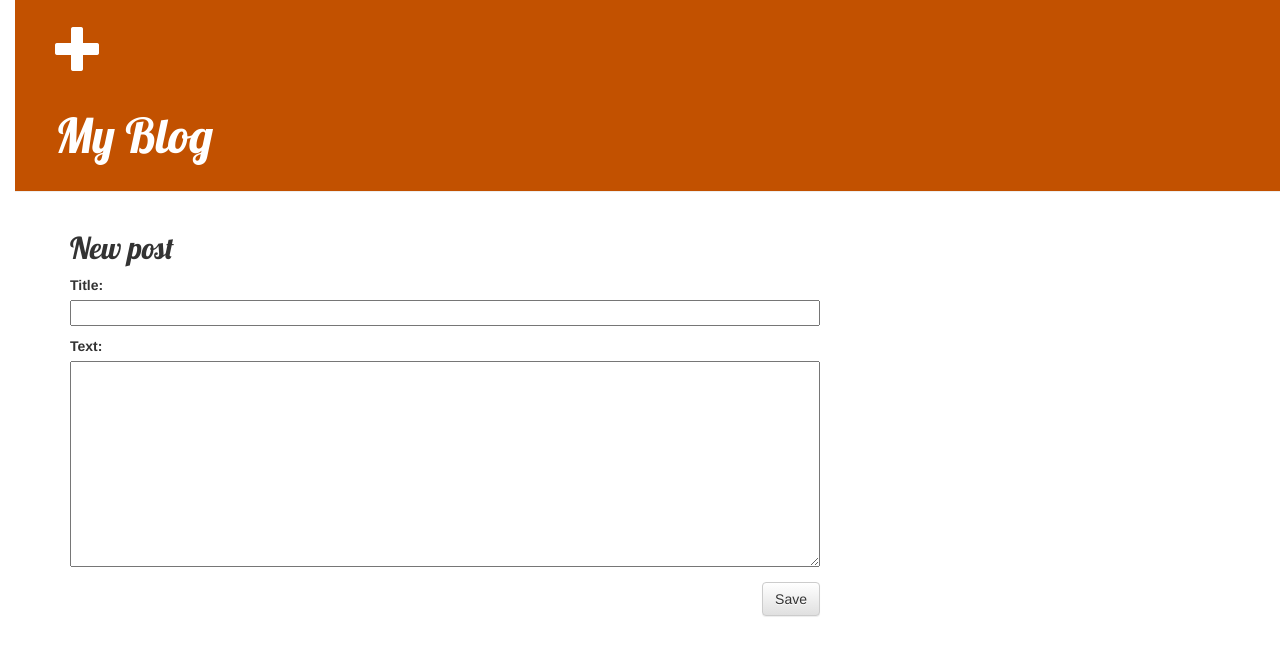
After one commit to SlawekMaciejewski/Django_first, a Django app: page /post/new/ in a window 1280 px wide. The commit adds this page. Shown: the top 656 px of the page. Run offline with Django 3.2, Linux system fonts and the light colour scheme; some libraries are stand-ins or nearby versions.

Commit message:
Added form for add new post and added page with post detail

```diff
--- /dev/null
+++ b/blog/forms.py
@@ -0,0 +1,8 @@
+from django import forms
+from .models import Post
+
+
+class PostForm(forms.ModelForm):
+    class Meta:
+        model = Post
+        fields = ('title', 'text',)
--- a/blog/templates/blog/base.html
+++ b/blog/templates/blog/base.html
@@ -11,6 +11,7 @@
 </head>
 <body>
 <div class="page-header">
+    <a href="{% url 'post_new' %}" class=><span class="glyphicon glyphicon-plus"></span></a>
     <h1><a href="/">My Blog</a></h1>
 </div>
 <div class="content container">
--- /dev/null
+++ b/blog/templates/blog/post_edit.html
@@ -0,0 +1,9 @@
+{% extends 'blog/base.html' %}
+{% block content %}
+<h2>New post</h2>
+<form method="post" class="post-form">
+    {% csrf_token %}
+    {{ form.as_p }}
+    <button type="submit" class="save btn btn-default">Save</button>
+</form>
+{% endblock %}
--- a/blog/urls.py
+++ b/blog/urls.py
@@ -4,5 +4,6 @@ from . import views
 
 urlpatterns = [
     path('', views.post_list, name='post_list'),
-    path('post/<int:pk>/', views.post_detail, name='post_detail')
+    path('post/<int:pk>/', views.post_detail, name='post_detail'),
+    path('post/new/', views.post_new, name='post_new'),
 ]
--- a/blog/views.py
+++ b/blog/views.py
@@ -1,12 +1,26 @@
-from django.shortcuts import render, get_object_or_404
+from django.shortcuts import render, get_object_or_404, redirect
 from django.utils import timezone
 from .models import Post
+from .forms import PostForm
 
 # Create your views here.
 def post_list(request):
-    posts = Post.objects.filter(published_date__lte=timezone.now()).order_by('published_date')
+    posts = Post.objects.filter(published_date__lte=timezone.now()).order_by('-published_date')
     return render(request, 'blog/post_list.html', {'all_posts': posts})
 
 def post_detail(request, pk):
     post = get_object_or_404(Post, pk=pk)
     return render(request, 'blog/post_detail.html', {'post': post})
+
+def post_new(request):
+    if request.method == 'Post':
+        form = PostForm(request.POST)
+        if form.is_valid():
+            post = form.save(commit=False)
+            post.author = request.user
+            post.published_date = timezone.now()
+            post.save()
+            return redirect('post_detail', pk=post.pk)
+    else:
+        form = PostForm()
+    return render(request, 'blog/post_edit.html', {'form': form})
```
